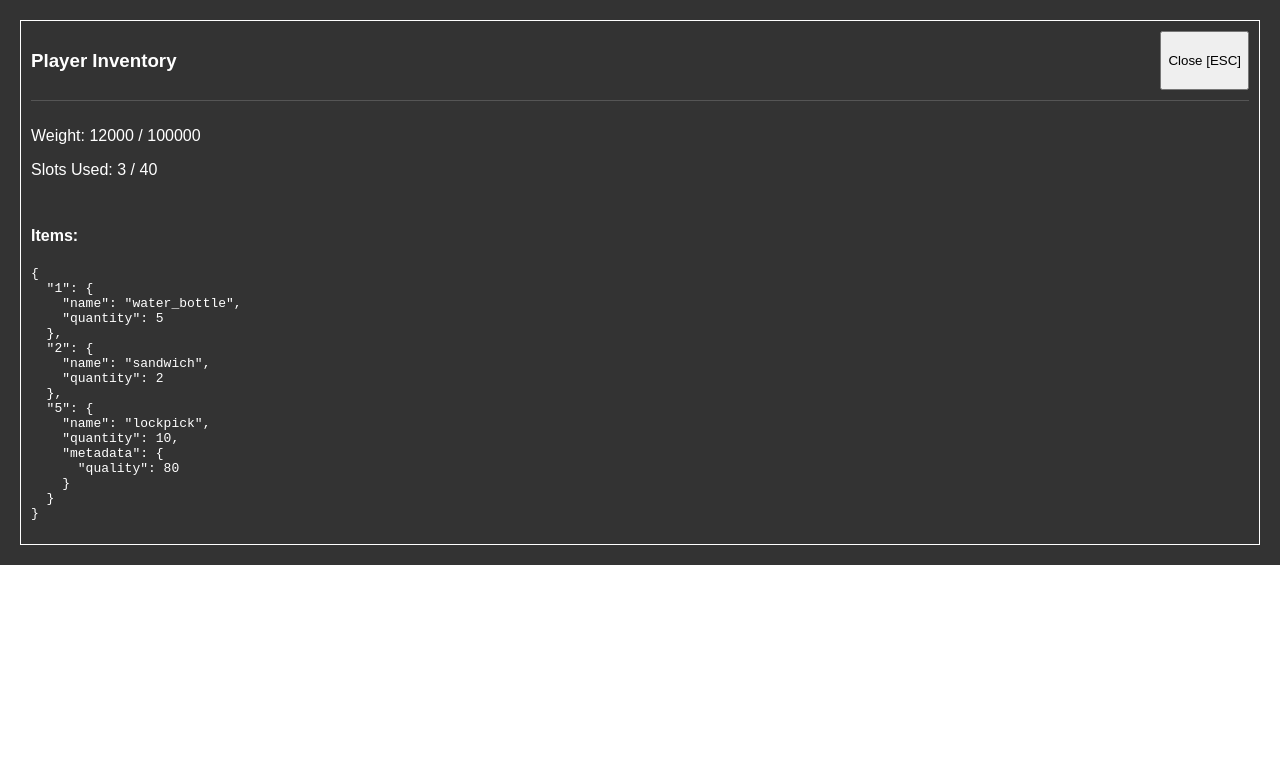
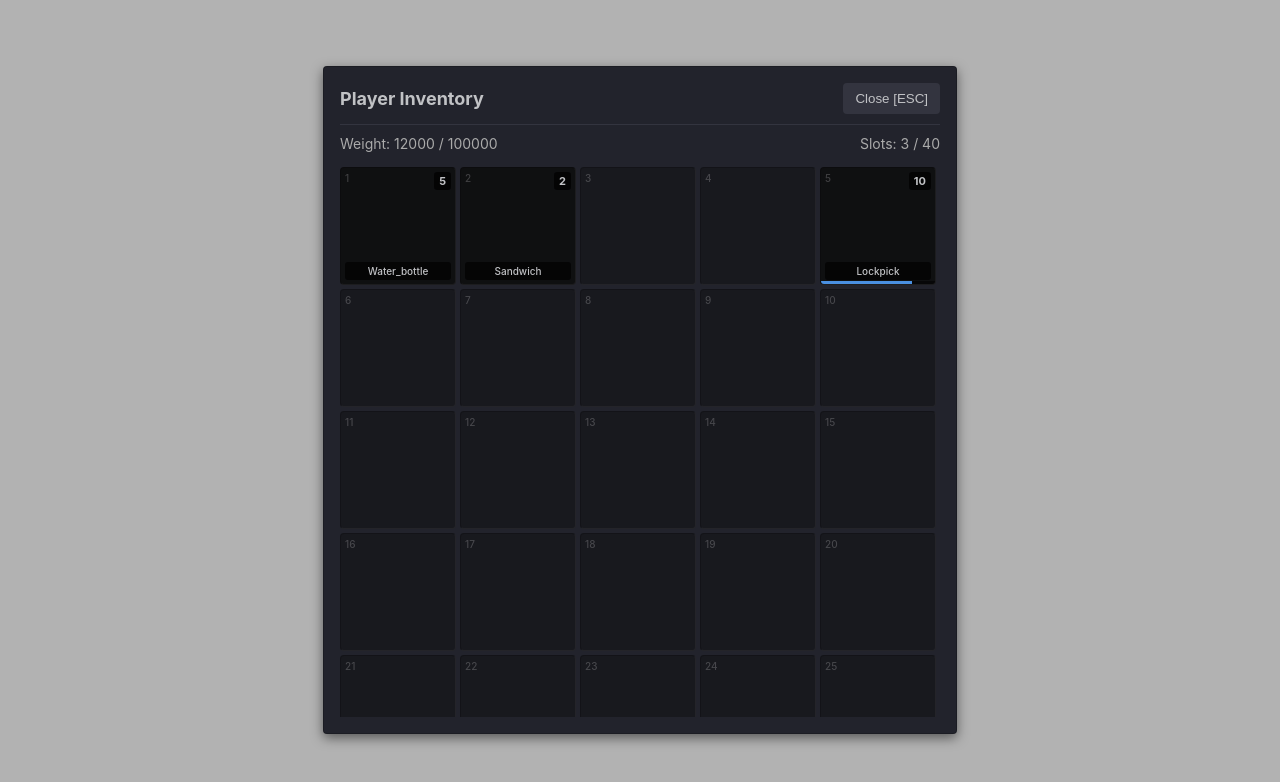
Before and after one commit to kjmaster1/kj_custom_framework, a React (Vite) app in the folder web/: page / in a window 1280 px wide. Shown: the top 782 px of the page. Built offline with nearby package versions, Linux system fonts and the light colour scheme.

Commit message:
Implement Inventory Grid
Move from dumping JSON data to rendering inventory as a grid with slots.

```diff
--- a/web/src/App.tsx
+++ b/web/src/App.tsx
@@ -3,6 +3,7 @@ import {isEnvBrowser} from './utils/misc';
 import {useNuiEvent} from './hooks/useNuiEvent';
 import {fetchNui} from './utils/fetchNui';
 import {ItemSlot, NuiInventory} from "./types";
+import {InventorySlot} from "./components/InventorySlot";
 
 
 if (isEnvBrowser()) {
@@ -78,37 +79,47 @@ function App() {
   console.log(visible);
   console.log(inventory);
 
+
+  const slotsToRender = [];
+  if (inventory) {
+    for (let i = 1; i <= inventory.slots; i++) {
+      const item = inventory.items[i] || null; // Get item for slot `i`, or null if empty
+      slotsToRender.push({
+        slot: i,
+        item: item,
+      });
+    }
+  }
+
+
   return (
     <>
       {visible && inventory && (
-        <div style={{padding: '20px', background: 'rgba(0, 0, 0, 0.8)', color: 'white', fontFamily: 'sans-serif'}}>
-          <div style={{border: '1px solid white', padding: '10px', minWidth: '300px'}}>
+        // Use a wrapper for the whole UI
+        <div className="inventory-ui-wrapper">
+          <div className="inventory-container">
             {/* Header */}
-            <div style={{
-              display: 'flex',
-              justifyContent: 'space-between',
-              borderBottom: '1px solid #555',
-              paddingBottom: '10px'
-            }}>
+            <div className="inventory-header">
               <h3>{inventory.label}</h3>
               <button type='button' onClick={handleClose}>Close [ESC]</button>
             </div>
 
             {/* Info */}
-            <div style={{padding: '10px 0'}}>
+            <div className="inventory-info">
               <p>Weight: {inventory.currentWeight} / {inventory.maxWeight}</p>
-              <p>Slots Used: {Object.keys(inventory.items).length} / {inventory.slots}</p>
+              <p>Slots: {Object.keys(inventory.items).length} / {inventory.slots}</p>
             </div>
 
-            {/* Item List (Simple) */}
-            <div style={{maxHeight: '400px', overflowY: 'auto'}}>
-              <h4>Items:</h4>
-              <pre>
-                {/* We'll just dump the JSON for now. Next step is to make a grid! */}
-                {JSON.stringify(inventory.items, null, 2)}
-              </pre>
+            {/* Item Grid */}
+            <div className="inventory-grid">
+              {slotsToRender.map((slotData) => (
+                <InventorySlot
+                  key={slotData.slot}
+                  slotNumber={slotData.slot}
+                  item={slotData.item}
+                />
+              ))}
             </div>
-
           </div>
         </div>
       )}
--- /dev/null
+++ b/web/src/components/InventorySlot.tsx
@@ -0,0 +1,34 @@
+import React from 'react';
+import { ItemSlot } from '../types';
+
+interface Props {
+  slotNumber: number;
+  item: ItemSlot | null;
+}
+
+// A simple component to render one slot
+export const InventorySlot: React.FC<Props> = ({ slotNumber, item }) => {
+  if (item) {
+    // This slot has an item
+    return (
+      <div className="inventory-slot with-item" data-slot-id={slotNumber}>
+        {/* Later, you can add a background-image here for the item */}
+        <div className="item-name">{item.name}</div>
+        <div className="item-quantity">{item.quantity}</div>
+        {item.metadata?.quality && (
+          <div className="item-quality-bar">
+            <div style={{ width: `${item.metadata.quality}%` }} />
+          </div>
+        )}
+        <div className="slot-number">{slotNumber}</div>
+      </div>
+    );
+  }
+
+  // This is an empty slot
+  return (
+    <div className="inventory-slot empty" data-slot-id={slotNumber}>
+      <div className="slot-number">{slotNumber}</div>
+    </div>
+  );
+};
--- a/web/src/index.css
+++ b/web/src/index.css
@@ -1,29 +1,182 @@
 body {
-  height: 100vh;
-  user-select: none;
   margin: 0;
-  font-family: -apple-system, BlinkMacSystemFont, 'Segoe UI', 'Roboto', 'Oxygen', 'Ubuntu', 'Cantarell', 'Fira Sans',
-  'Droid Sans', 'Helvetica Neue', sans-serif;
+  font-family: -apple-system, BlinkMacSystemFont, 'Segoe UI', 'Roboto', 'Oxygen',
+  'Ubuntu', 'Cantarell', 'Fira Sans', 'Droid Sans', 'Helvetica Neue',
+  sans-serif;
   -webkit-font-smoothing: antialiased;
   -moz-osx-font-smoothing: grayscale;
+  background: none !important;
+  overflow: hidden !important;
+  user-select: none;
+  color: #c1c2c5;
 }
 
 #root {
-  height: 100%;
+  height: 100vh;
 }
 
-.boilerplate-wrapper {
-  height: 100vh;
-  display: flex;
-  align-items: center;
-  justify-content: center;
-  /* padding: 16px; */
-  flex-direction: column;
-  /* background-color: #22232c; */
+p {
+  margin: 0;
+  padding: 0;
 }
 
-.boilerplate-modal-container {
-  background-color: #22232c;
+/* Main UI Wrapper - centers the inventory */
+.inventory-ui-wrapper {
+  height: 100%;
+  width: 100%;
+  display: flex;
+  justify-content: center;
+  align-items: center;
+  background: rgba(0, 0, 0, 0.3); /* Faded background */
+}
+
+/* Inventory container */
+.inventory-container {
+  width: 600px; /* Adjust width as needed */
+  max-width: 90vw;
+  background-color: #22232c; /* Dark background from ox_inventory */
+  border: 1px solid rgba(0, 0, 0, 0.2);
+  border-radius: 4px;
   padding: 16px;
-  color: white;
+  box-shadow: 0 4px 12px rgba(0, 0, 0, 0.5);
 }
+
+/* Header (Label + Close Button) */
+.inventory-header {
+  display: flex;
+  justify-content: space-between;
+  align-items: center;
+  border-bottom: 1px solid #33343F;
+  padding-bottom: 10px;
+  margin-bottom: 10px;
+}
+
+.inventory-header h3 {
+  margin: 0;
+  font-size: 18px;
+}
+
+.inventory-header button {
+  background: #33343F;
+  border: none;
+  color: #c1c2c5;
+  padding: 8px 12px;
+  border-radius: 4px;
+  cursor: pointer;
+}
+
+.inventory-header button:hover {
+  background: #4a4c5a;
+}
+
+/* Info (Weight/Slots) */
+.inventory-info {
+  display: flex;
+  justify-content: space-between;
+  font-size: 14px;
+  color: #aaa;
+  margin-bottom: 15px;
+}
+
+/* The Item Grid */
+.inventory-grid {
+  display: grid;
+  grid-template-columns: repeat(5, 1fr); /* 5 columns. Change '5' to adjust */
+  grid-auto-rows: 1fr;
+  gap: 4px;
+  max-height: 550px; /* Set a max height */
+  overflow-y: auto; /* Allow scrolling for items */
+  padding-right: 4px; /* Space for scrollbar */
+}
+
+/* Scrollbar styling */
+.inventory-grid::-webkit-scrollbar {
+  width: 4px;
+}
+.inventory-grid::-webkit-scrollbar-track {
+  background: rgba(0, 0, 0, 0.1);
+}
+.inventory-grid::-webkit-scrollbar-thumb {
+  background: #33343F;
+}
+
+/* Individual Slot */
+.inventory-slot {
+  position: relative;
+  width: 100%;
+  padding-top: 100%; /* 1:1 Aspect Ratio hack */
+  background-color: rgba(12, 12, 12, 0.4);
+  border-radius: 4px;
+  border: 1px inset rgba(0, 0, 0, 0.2);
+  image-rendering: -webkit-optimize-contrast;
+  background-size: 70%; /* Size for item images */
+  background-position: center;
+  background-repeat: no-repeat;
+  box-sizing: border-box;
+}
+
+.inventory-slot.with-item {
+  background-color: rgba(12, 12, 12, 0.8); /* Darker if has item */
+}
+
+.inventory-slot.empty:hover {
+  background-color: rgba(12, 12, 12, 0.5); /* Highlight empty slots on hover */
+}
+
+/* Slot Number (Always visible) */
+.inventory-slot .slot-number {
+  position: absolute;
+  top: 4px;
+  left: 4px;
+  font-size: 10px;
+  font-weight: 500;
+  color: rgba(255, 255, 255, 0.2);
+}
+
+/* Item Name (on filled slots) */
+.inventory-slot .item-name {
+  position: absolute;
+  bottom: 4px;
+  left: 4px;
+  right: 4px;
+  font-size: 10px;
+  font-weight: 500;
+  background: rgba(0, 0, 0, 0.7);
+  padding: 3px;
+  border-radius: 3px;
+  text-transform: capitalize;
+  text-align: center;
+  white-space: nowrap;
+  overflow: hidden;
+  text-overflow: ellipsis;
+}
+
+/* Item Quantity (on filled slots) */
+.inventory-slot .item-quantity {
+  position: absolute;
+  top: 4px;
+  right: 4px;
+  font-size: 11px;
+  font-weight: 700;
+  background: rgba(0, 0, 0, 0.7);
+  padding: 2px 5px;
+  border-radius: 3px;
+}
+
+/* Item Quality Bar */
+.inventory-slot .item-quality-bar {
+  position: absolute;
+  bottom: 0;
+  left: 0;
+  right: 0;
+  height: 3px;
+  background: rgba(0, 0, 0, 0.5);
+  border-bottom-left-radius: 4px;
+  border-bottom-right-radius: 4px;
+}
+
+.inventory-slot .item-quality-bar > div {
+  height: 100%;
+  background: #4a90e2; /* Blue for quality */
+  border-bottom-left-radius: 4px;
+}
```
